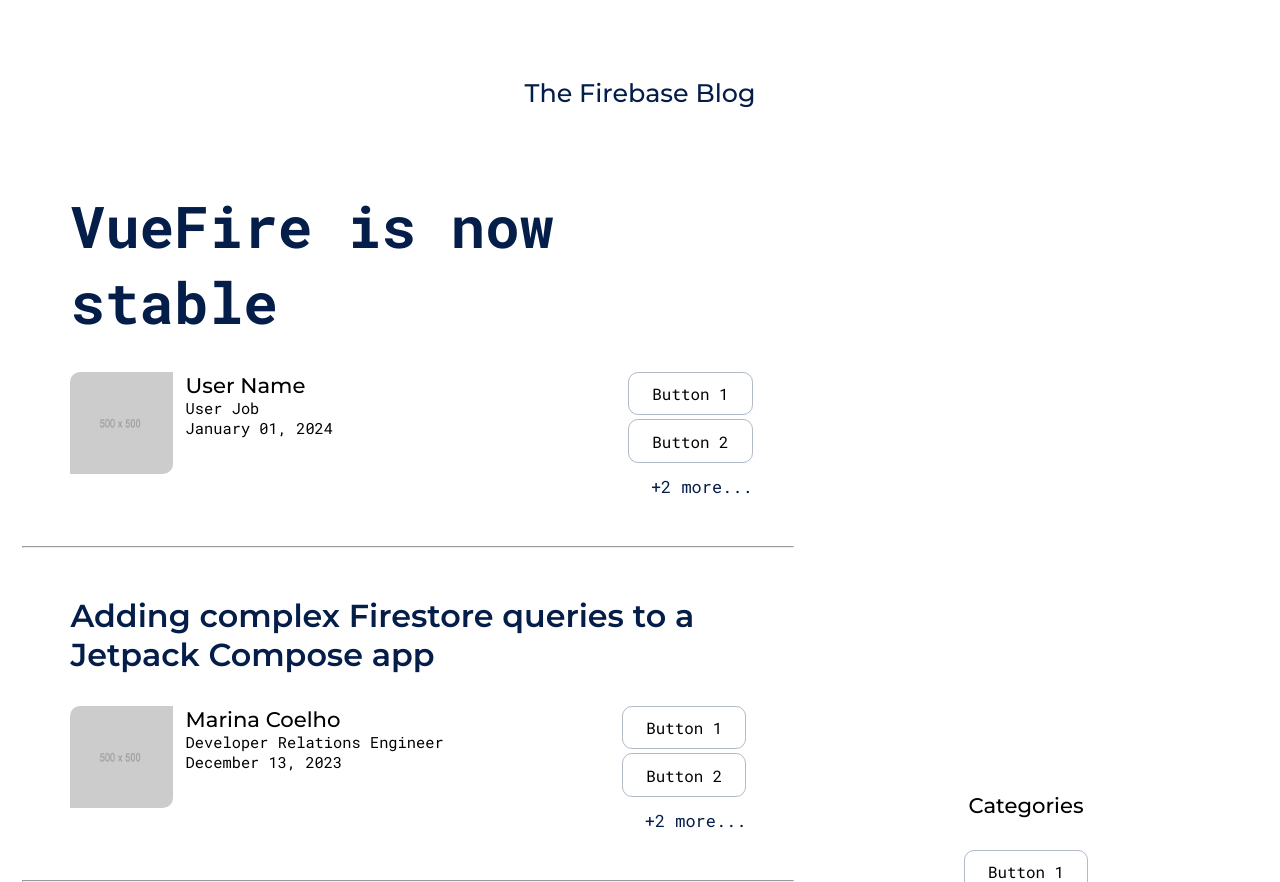
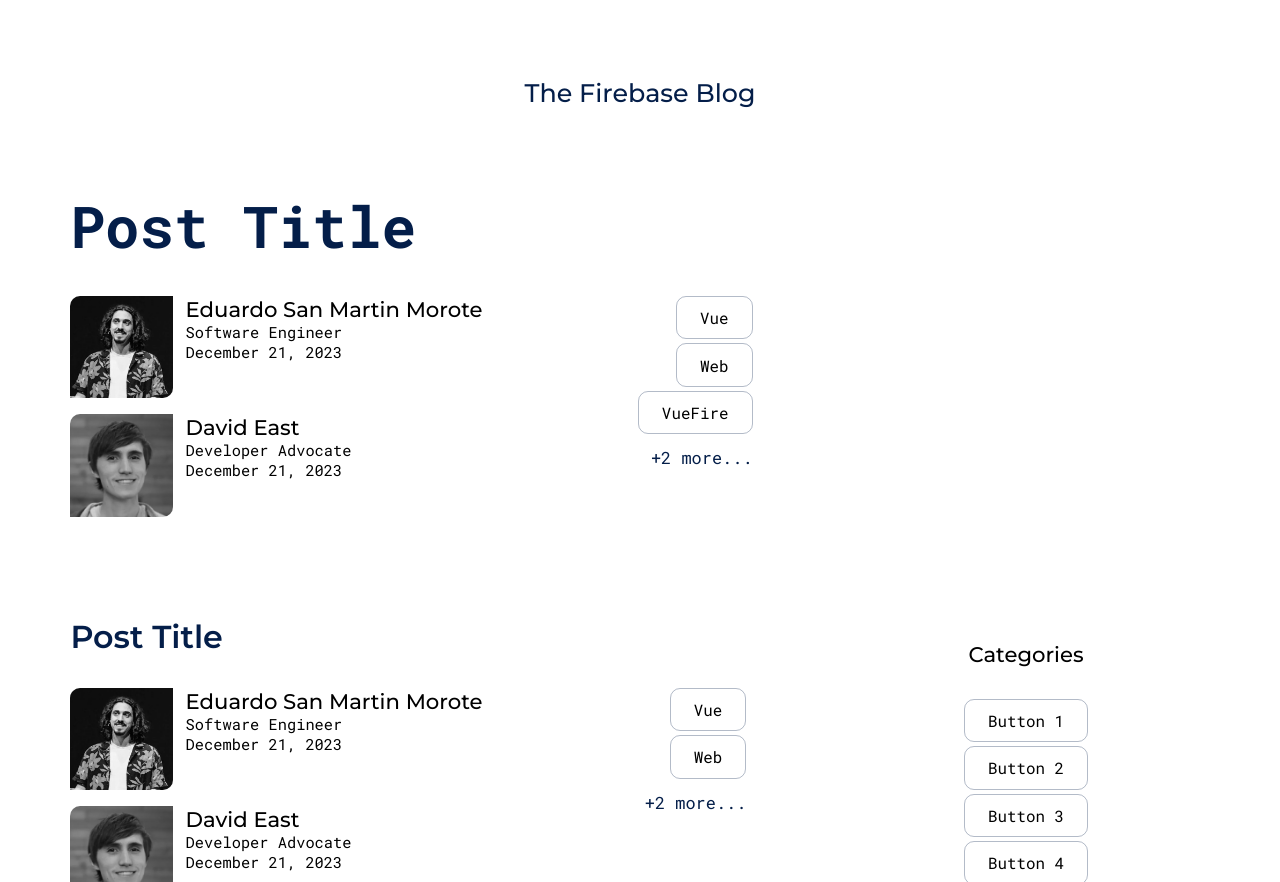
Before and after one commit to diogoagostinho/firebase-blog, a website built with Vite: page index.html in a window 1280 px wide. Shown: the part 70-952 px from the top of the page. Built offline with nearby package versions, Linux system fonts and the light colour scheme.

Commit message:
r0.2.1
Added a few posts and images to users

```diff
--- a/index.html
+++ b/index.html
@@ -76,75 +76,57 @@
             <div class="post">
               <div class="post__content">
                 <div class="post__content-title monofont">
-                  <a href=""><h1>VueFire is now stable</h1></a>
+                  <a href=""><h1>Post Title</h1></a>
                 </div>
                 <div class="post__content-content">
                   <div class="post_left">
                     <div class="post__user">
                       <div class="post__user-image">
-                        <img src="placeholder.png" />
+                        <img src="user5.jpg" />
                       </div>
                       <div class="post__user-info">
-                        <div class="post__user-name"><h3>User Name</h3></div>
+                        <div class="post__user-name">
+                          <h3>Eduardo San Martin Morote</h3>
+                        </div>
                         <div class="post__user-job monofont">
-                          <p>User Job</p>
+                          <p class="monofont">Software Engineer</p>
                         </div>
                         <div class="post__date monofont">
-                          <p>January 01, 2024</p>
+                          <p>December 21, 2023</p>
+                        </div>
+                      </div>
+                    </div>
+
+                    <div class="post__user">
+                      <div class="post__user-image">
+                        <img src="user4.jpg" />
+                      </div>
+                      <div class="post__user-info">
+                        <div class="post__user-name"><h3>David East</h3></div>
+                        <div class="post__user-job monofont">
+                          <p>Developer Advocate</p>
+                        </div>
+                        <div class="post__date monofont">
+                          <p>December 21, 2023</p>
                         </div>
                       </div>
                     </div>
                   </div>
+
                   <div class="post_right">
-                    <button>Button 1</button>
-                    <button>Button 2</button>
+                    <button>Vue</button>
+                    <button>Web</button>
+                    <button>VueFire</button>
                     <a href=""><p class="monofont">+2 more...</p></a>
                   </div>
                 </div>
               </div>
+              <hr />
             </div>
           </div>
         </div>
         <div class="bottom-section">
           <div class="content_left">
-            <div class="post">
-              <hr />
-              <div class="post__content">
-                <div class="post__content-title">
-                  <a href=""
-                    ><h2>
-                      Adding complex Firestore queries to a Jetpack Compose app
-                    </h2></a
-                  >
-                </div>
-                <div class="post__content-content">
-                  <div class="post_left">
-                    <div class="post__user">
-                      <div class="post__user-image">
-                        <img src="placeholder.png" />
-                      </div>
-                      <div class="post__user-info">
-                        <div class="post__user-name">
-                          <h3>Marina Coelho</h3>
-                        </div>
-                        <div class="post__user-job monofont">
-                          <p>Developer Relations Engineer</p>
-                        </div>
-                        <div class="post__date monofont">
-                          <p>December 13, 2023</p>
-                        </div>
-                      </div>
-                    </div>
-                  </div>
-                  <div class="post_right">
-                    <button>Button 1</button>
-                    <button>Button 2</button>
-                    <a href=""> <p class="monofont">+2 more...</p></a>
-                  </div>
-                </div>
-              </div>
-              <hr />
-            </div>
             <div class="post">
               <hr />
               <div class="post__content">
@@ -155,40 +137,40 @@
                   <div class="post_left">
                     <div class="post__user">
                       <div class="post__user-image">
-                        <img src="placeholder.png" />
+                        <img src="user5.jpg" />
                       </div>
                       <div class="post__user-info">
-                        <div class="post__user-name"><h3>User Name 1</h3></div>
+                        <div class="post__user-name">
+                          <h3>Eduardo San Martin Morote</h3>
+                        </div>
                         <div class="post__user-job monofont">
-                          <a href=""><p class="monofont">+2 more...</p></a>
+                          <p class="monofont">Software Engineer</p>
                         </div>
                         <div class="post__date monofont">
-                          <p>January 01, 2024</p>
+                          <p>December 21, 2023</p>
                         </div>
                       </div>
                     </div>
 
-                    <!-- USER SEP -->
-
                     <div class="post__user">
                       <div class="post__user-image">
-                        <img src="placeholder.png" />
+                        <img src="user4.jpg" />
                       </div>
                       <div class="post__user-info">
-                        <div class="post__user-name"><h3>User Name 1</h3></div>
+                        <div class="post__user-name"><h3>David East</h3></div>
                         <div class="post__user-job monofont">
-                          <p>User Job</p>
+                          <p>Developer Advocate</p>
                         </div>
                         <div class="post__date monofont">
-                          <p>January 01, 2024</p>
+                          <p>December 21, 2023</p>
                         </div>
                       </div>
                     </div>
                   </div>
 
                   <div class="post_right">
-                    <button>Button 1</button>
-                    <button>Button 2</button>
+                    <button>Vue</button>
+                    <button>Web</button>
                     <a href=""><p class="monofont">+2 more...</p></a>
                   </div>
                 </div>
--- a/src/style.css
+++ b/src/style.css
@@ -54,6 +54,10 @@
   text-decoration: underline;
 }
 
+hr {
+  opacity: 0;
+}
+
 /*
   CLASSES
 */
@@ -97,7 +101,6 @@
 .post__user,
 .post__content-content {
   display: flex;
-  justify-content: space-between;
 }
 
 .navbar__logo,
@@ -122,11 +125,14 @@
   display: flex;
   flex-direction: column;
   gap: 1rem;
+  width: 100%;
 }
 
 .navbar__buttons_separation {
   border: 1px solid black;
   height: 2rem;
+
+  opacity: 1;
 }
 
 .title-section {
@@ -148,6 +154,7 @@
 
 .post__user-image {
   max-width: 8vw;
+  max-height: 8vw;
 }
 
 .post__user-image img {
@@ -155,6 +162,8 @@
   object-fit: cover;
   border-top-left-radius: 10px;
   border-bottom-right-radius: 10px;
+
+  filter: grayscale(100%);
 }
 
 .post p {
@@ -165,11 +174,17 @@
   display: flex;
   flex-direction: column;
   gap: 4px;
+  width: 30%;
+  align-items: flex-end;
 }
 
 .post_right p {
   margin-top: 8px;
   text-align: right;
+}
+
+.post_right button {
+  width: fit-content;
 }
 
 .content_left {
```
Also changed, not shown: public/user1.jpg (added), public/user10.jpg (added), public/user11.jpg (added), public/user2.jpg (added), public/user3.jpg (added), public/user4.jpg (added), public/user5.jpg (added), public/user6.jpg (added), public/user7.jpg (added), public/user8.jpg (added), public/user9.jpg (added).
